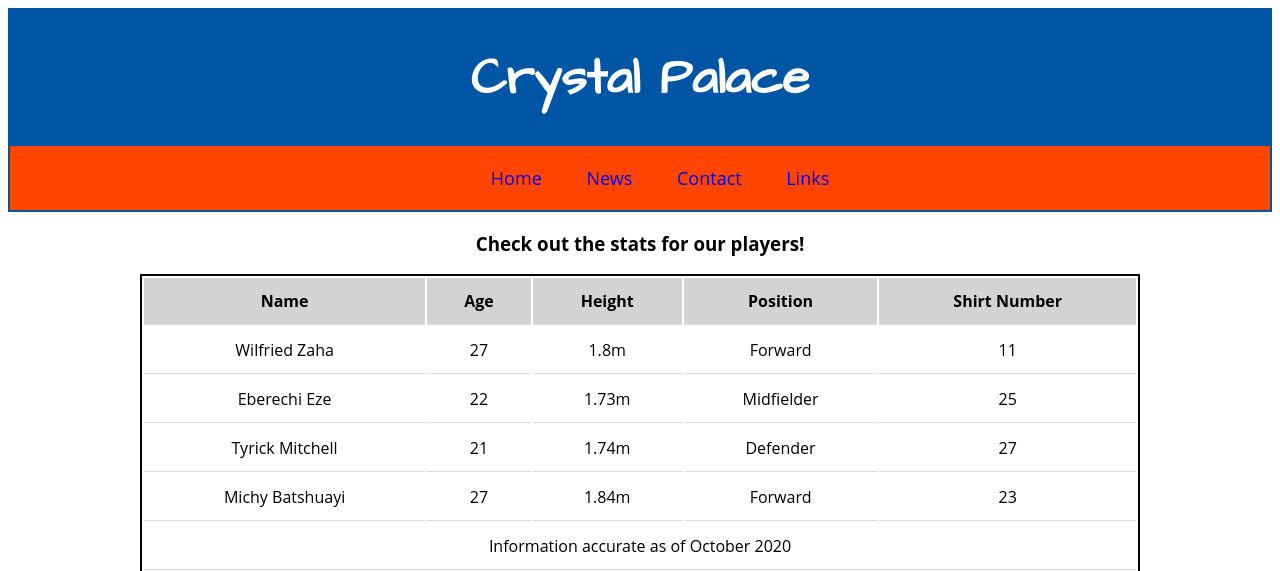
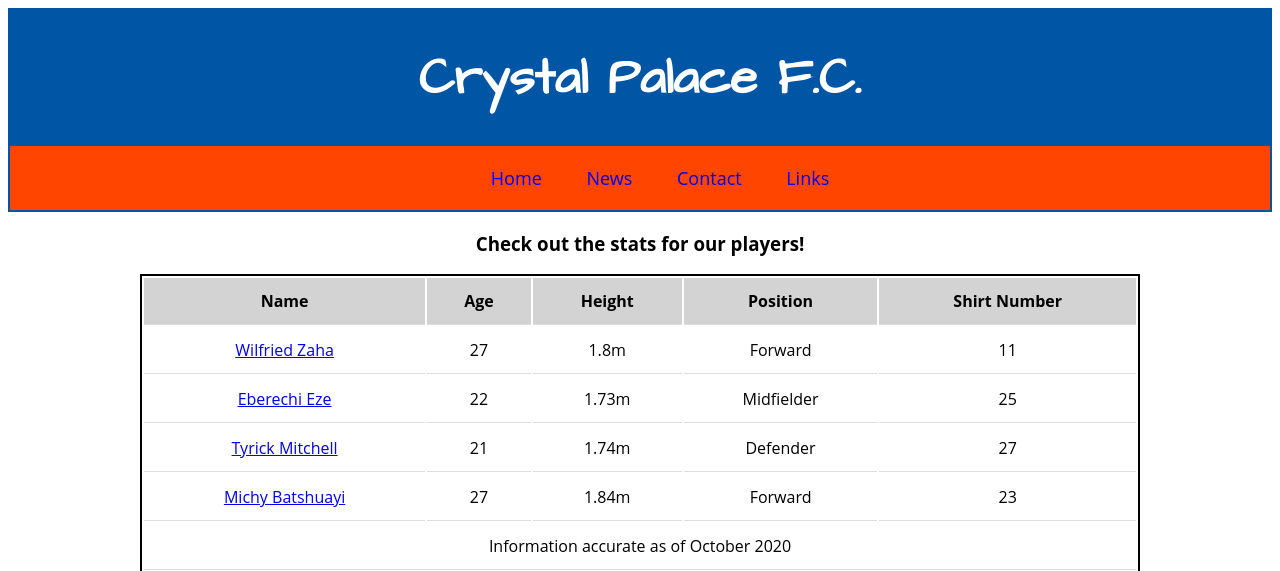
Before and after one commit to StylianosThomas/firstCollabSite, a plain HTML site: page index.html in a window 1280 px wide. Shown: the top 571 px of the page. Drawn offline with Linux system fonts and the light colour scheme.

Commit message:
18th commit

```diff
--- a/index.html
+++ b/index.html
@@ -3,12 +3,12 @@
 <head>
     <meta charset="UTF-8">
     <meta name="viewport" content="width=device-width, initial-scale=1.0">
-    <title>Crystal Palace</title>
+    <title>Crystal Palace F.C.</title>
     <link rel="stylesheet" href="style.css" type="text/css">
 </head>
 <body>
     <header>
-        <h1>Crystal Palace</h1>
+        <h1>Crystal Palace F.C.</h1>
         <nav>
             <ul>
                 <li><a href="#">Home</a></li>
@@ -32,28 +32,28 @@
                     </tr>
                 </thead>
                 <tr class="players">
-                    <td>Wilfried Zaha</td>
+                    <td><a href="https://en.wikipedia.org/wiki/Wilfried_Zaha" target="_blank">Wilfried Zaha</a></td>
                     <td>27</td>
                     <td>1.8m</td>
                     <td>Forward</td>
                     <td>11</td>
                 </tr>
                 <tr class="players">
-                    <td>Eberechi Eze</td>
+                    <td><a href="https://en.wikipedia.org/wiki/Eberechi_Eze" target="_blank">Eberechi Eze</a></td>
                     <td>22</td>
                     <td>1.73m</td>
                     <td>Midfielder</td>
                     <td>25</td>
                 </tr>
                 <tr class="players">
-                    <td>Tyrick Mitchell</td>
+                    <td><a href="https://en.wikipedia.org/wiki/Tyrick_Mitchell" target="_blank">Tyrick Mitchell</a></td>
                     <td>21</td>
                     <td>1.74m</td>
                     <td>Defender</td>
                     <td>27</td>
                 </tr>
                 <tr class="players">
-                    <td>Michy Batshuayi</td>
+                    <td><a href="https://en.wikipedia.org/wiki/Michy_Batshuayi" target="_blank">Michy Batshuayi</a></td>
                     <td>27</td>
                     <td>1.84m</td>
                     <td>Forward</td>
```
